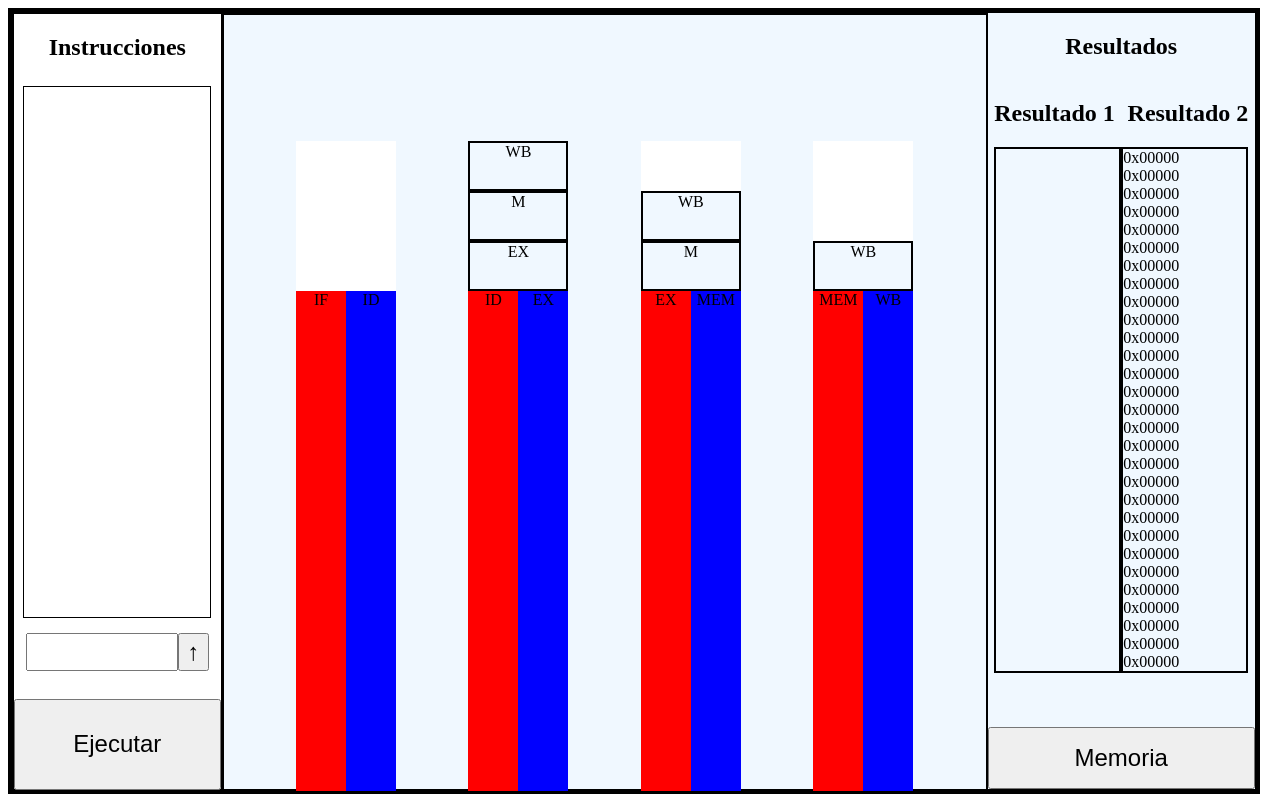
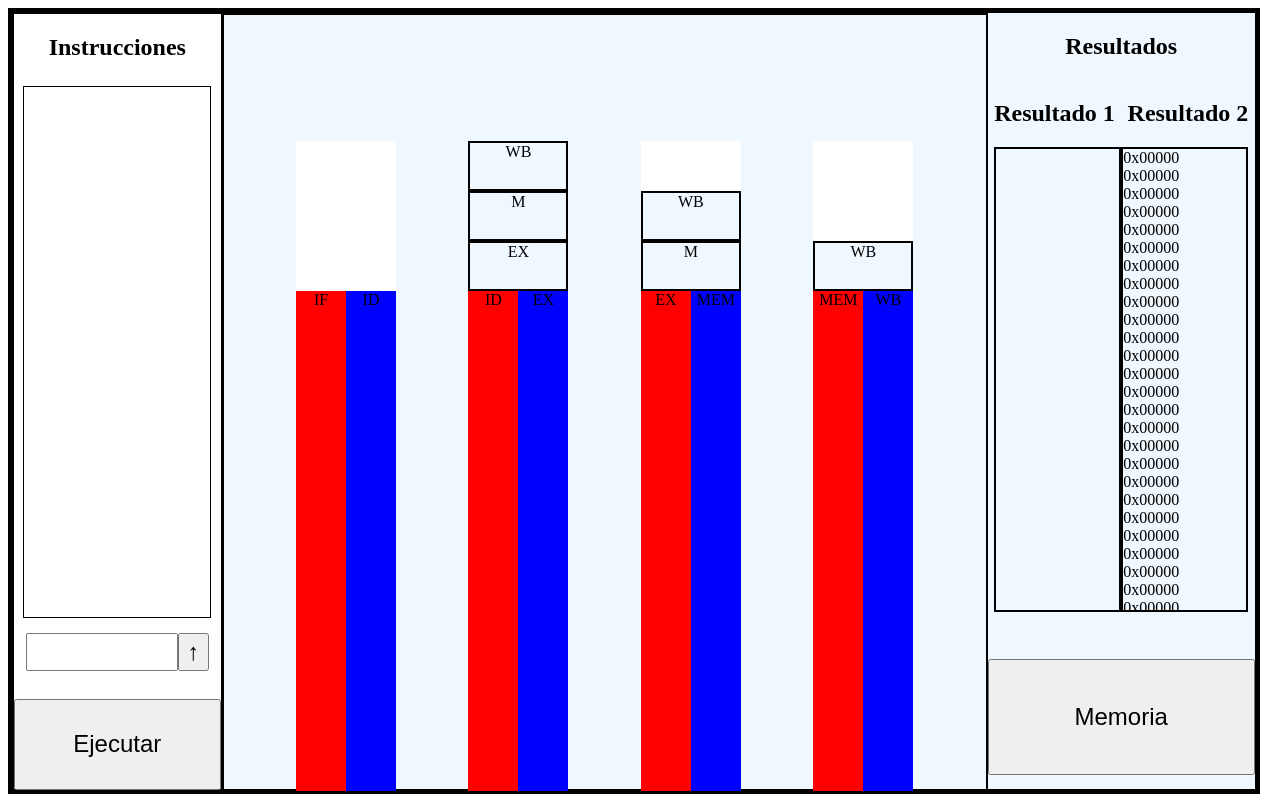
Before and after one commit to woaka132/Simulado-Mips, a plain HTML site: page index.html in a window 1280 px wide. Shown: the top 800 px of the page. Drawn offline with Linux system fonts and the light colour scheme.

Commit message:
oop, solucion 1080

```diff
--- a/style.css
+++ b/style.css
@@ -183,10 +183,11 @@
     display: flex;
     flex-direction: column;
     align-items: center;
+
 }
 #resultados2{
     display: flex;
-    height: 85%;
+    height: 66%;
     width: 95%;
 }
 
```
